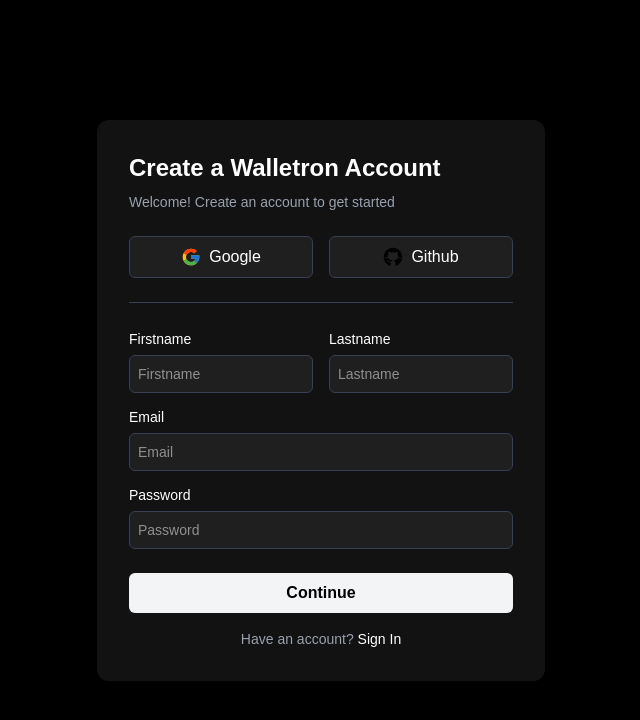
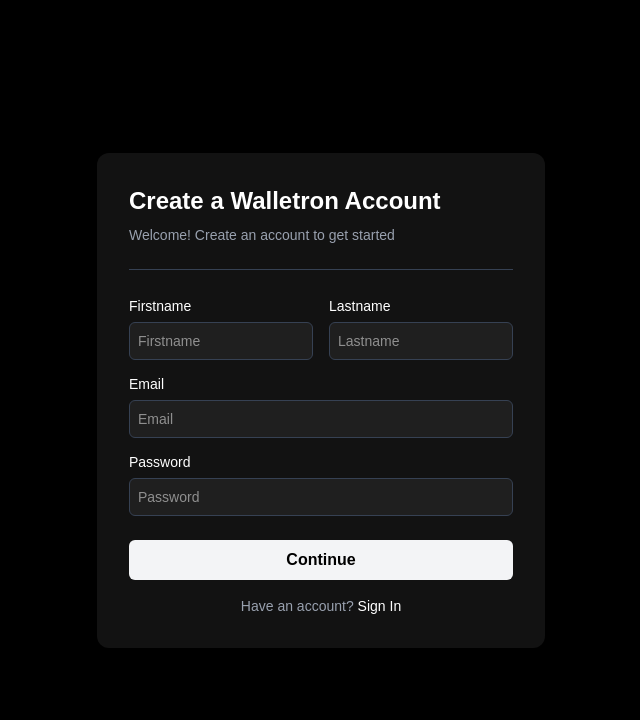
Before and after one commit to birajkashyap/Walletron-v1, a Next.js app: page /auth/signup in a window 1280 px wide. Shown: the top 720 px of the page, without its empty margins (319-959 px from the left). Built offline with nearby package versions, Linux system fonts and the light colour scheme.

Commit message:
Removed google and gh auth buttons

```diff
--- a/src/app/auth/signup/page.tsx
+++ b/src/app/auth/signup/page.tsx
@@ -40,17 +40,6 @@
         <p className="text-sm text-gray-400 mb-6">
           Welcome! Create an account to get started
         </p>
-
-        <div className="grid grid-cols-2 gap-4 mb-6">
-          <button className="bg-[#1f1f1f] py-2 rounded-md flex items-center justify-center gap-2 border border-gray-700">
-            <img src="/google-icon.svg" alt="Google" className="w-5 h-5" />
-            Google
-          </button>
-          <button className="bg-[#1f1f1f] py-2 rounded-md flex items-center justify-center gap-2 border border-gray-700">
-            <img src="/github-icon.svg" alt="Github" className="w-5 h-5" />
-            Github
-          </button>
-        </div>
 
         <hr className="border-gray-700 mb-6" />
 
```
